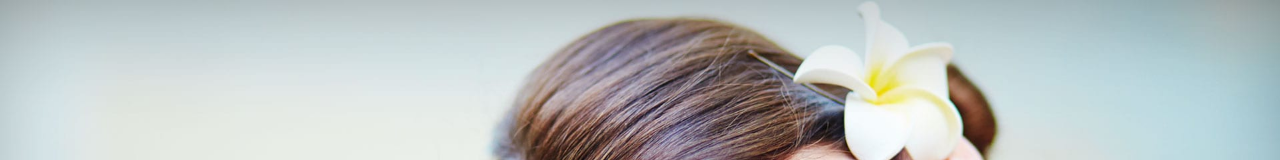
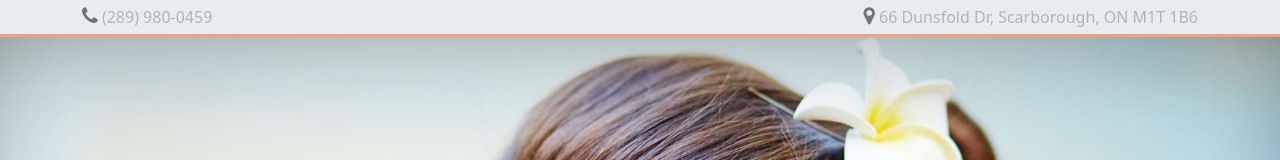
Before and after one commit to avelinebeauty/salon, a plain HTML site: page public/top.html in a window 1280 px wide. Shown: the top 160 px of the page. Drawn offline with nearby package versions, Linux system fonts and the light colour scheme.

Commit message:
Add Top Info

```diff
--- a/public/top.html
+++ b/public/top.html
@@ -4,17 +4,51 @@
     <meta charset="utf-8">
     <meta name="viewport" content="width=device-width, initial-scale=1">
     <meta name="description" content="">
-    <meta name="author" content="Mark Otto, Jacob Thornton, and Bootstrap contributors">
-    <meta name="generator" content="Hugo 0.84.0">
+    <meta name="author" content="">
+    <meta name="generator" content="">
     <title>Aveline Beauty - Header</title>
 
-<link rel="stylesheet" href="https://maxcdn.bootstrapcdn.com/font-awesome/4.7.0/css/font-awesome.min.css">
-<script src="https://code.jquery.com/jquery-3.5.1.min.js"></script>
-<script src="https://cdn.jsdelivr.net/npm/popper.js@1.16.0/dist/umd/popper.min.js"></script>
-<link rel="stylesheet" href="https://cdn.jsdelivr.net/npm/bootstrap@5.2.3/dist/css/bootstrap.min.css" integrity="sha384-rbsA2VBKQhggwzxH7pPCaAqO46MgnOM80zW1RWuH61DGLwZJEdK2Kadq2F9CUG65" crossorigin="anonymous">
-<script src="https://cdn.jsdelivr.net/npm/bootstrap@5.2.3/dist/js/bootstrap.min.js" integrity="sha384-cuYeSxntonz0PPNlHhBs68uyIAVpIIOZZ5JqeqvYYIcEL727kskC66kF92t6Xl2V" crossorigin="anonymous"></script>
+    <link rel="stylesheet" href="https://maxcdn.bootstrapcdn.com/font-awesome/4.7.0/css/font-awesome.min.css">
+    <script src="https://code.jquery.com/jquery-3.5.1.min.js"></script>
+    <script src="https://cdn.jsdelivr.net/npm/popper.js@1.16.0/dist/umd/popper.min.js"></script>
+    <link rel="stylesheet" href="https://cdn.jsdelivr.net/npm/bootstrap@5.2.3/dist/css/bootstrap.min.css" integrity="sha384-rbsA2VBKQhggwzxH7pPCaAqO46MgnOM80zW1RWuH61DGLwZJEdK2Kadq2F9CUG65" crossorigin="anonymous">
+    <script src="https://cdn.jsdelivr.net/npm/bootstrap@5.2.3/dist/js/bootstrap.min.js" integrity="sha384-cuYeSxntonz0PPNlHhBs68uyIAVpIIOZZ5JqeqvYYIcEL727kskC66kF92t6Xl2V" crossorigin="anonymous"></script>
+    <style type="text/css">
+    .topmenu {
+  padding: 5px 0;
+  color: #adb5bd;
+  background: #e9ecef;
+  border-bottom: 3px solid #f59f7e; }
+  .topmenu i {
+    font-size: 20px;
+    color: #6c757d; }
+  .topmenu .address {
+    text-align: right; }
+  .topmenu .phone {
+    text-align: left; }
+  @media (max-width: 575px) {
+    .topmenu .address {
+      text-align: center;
+      margin-top: 10px; }
+    .topmenu .phone {
+      text-align: center; } }
+    </style>
   </head>
+
   <body>
+
+<div class="topmenu">
+  <div class="container">
+    <div class="row" id="page-top">
+      <div class="col-md-6 col-sm-6 phone">
+            <div><i class="fa fa-phone"></i> (289) 980-0459</div>
+      </div>
+      <div class="col-md-6 col-sm-6 address">
+            <div><i class="fa fa-map-marker"></i> 66 Dunsfold Dr, Scarborough, ON M1T 1B6</div>
+      </div>
+    </div>
+  </div>
+</div>
 
 <div id="carouselExampleCaptions" class="carousel slide" data-bs-ride="false">
   <div class="carousel-indicators">
```
